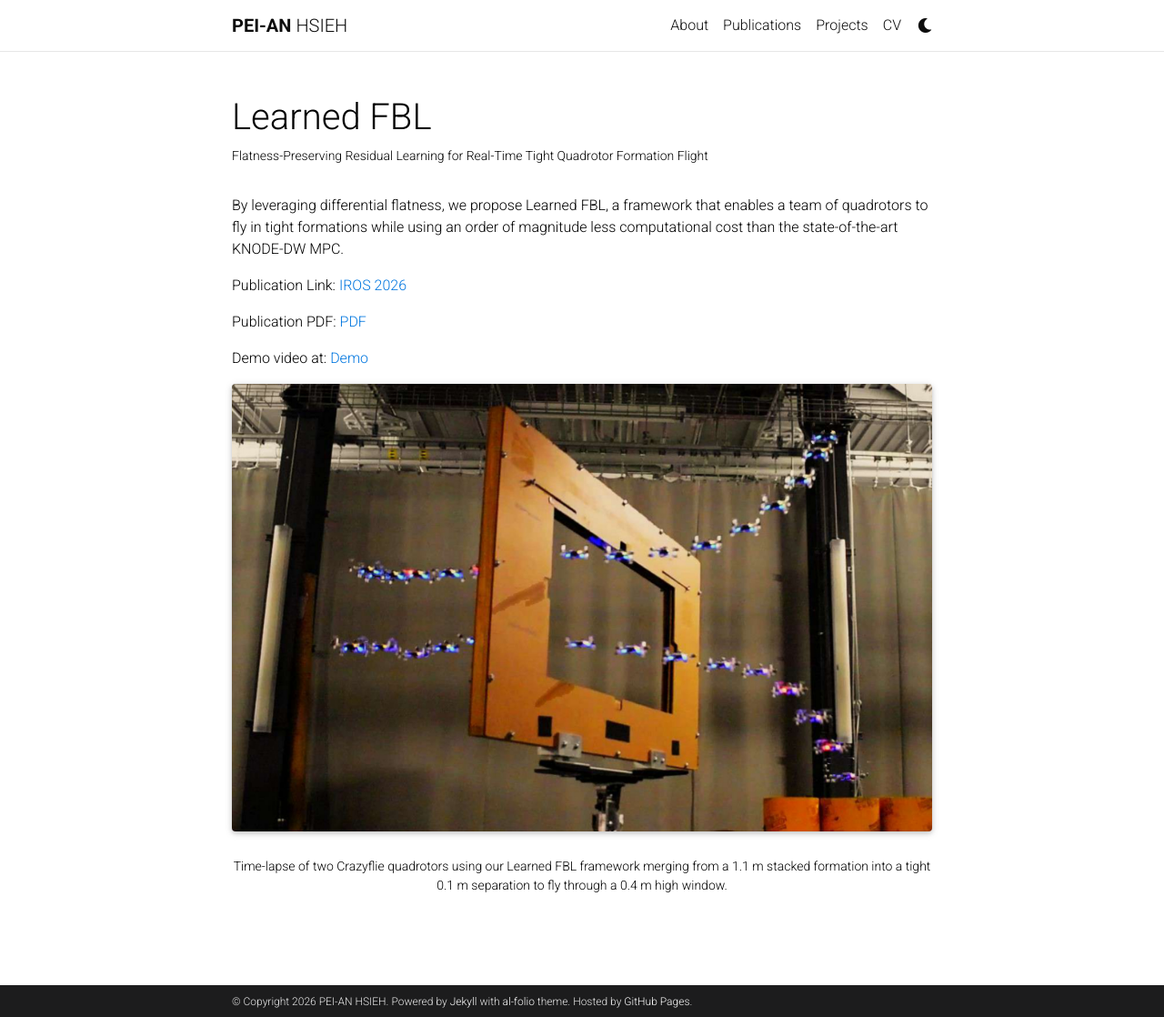
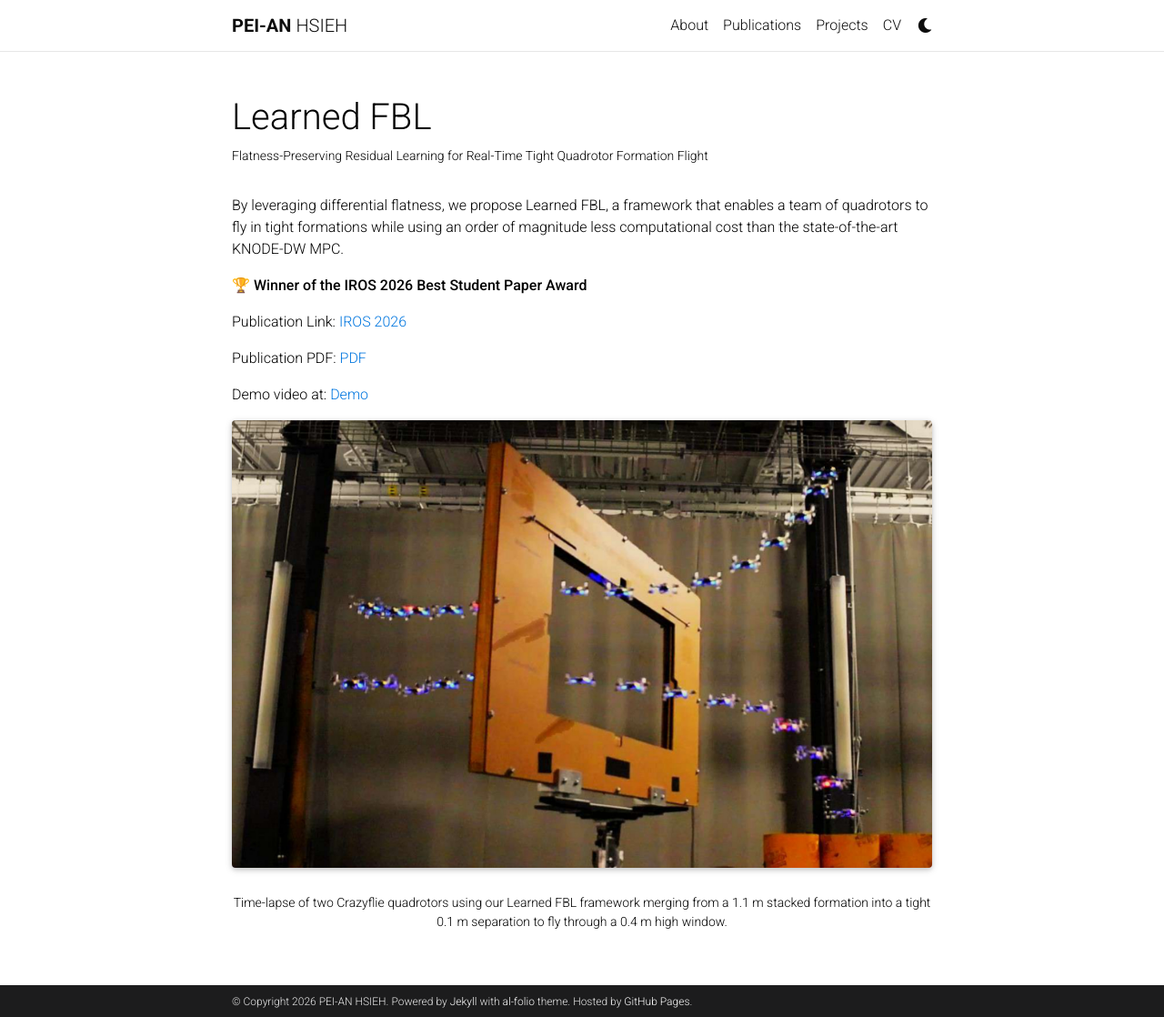
Before and after one commit to pei06/pei06.github.io, a Jekyll site: the page built from _projects/R_LearnedFBL.md, in a window 1280 px wide and 1118 px high. Shown: the whole window at 91% size. Built offline with Jekyll 4.4.1, drawn with Linux system fonts in a browser that asks for light colours; comment, search, counter and statistics services are not loaded; a style sheet for code colours, icons or effects is not loaded.

Commit message:
Add IROS 2026 Best Student Paper Award
Shows the award as a badge on the publications page, the project
page, and the CV honors section for the Learned_FBL paper.

Co-Authored-By: Claude Sonnet 5 <noreply@anthropic.com>

```diff
--- a/_bibliography/papers.bib
+++ b/_bibliography/papers.bib
@@ -3,6 +3,7 @@
 
 @article{Learned_FBL,
   abbr={IROS 2026},
+  award={Best Student Paper Award},
   bibtex_show={true},
   title={Flatness-Preserving Residual Learning for Real-Time Tight Quadrotor Formation Flight},
   author={Hsieh*, Pei-An and Yang*, Fengjun and Matni, Nikolai and Hsieh, M. Ani},
--- a/_data/cv.yml
+++ b/_data/cv.yml
@@ -67,6 +67,9 @@
 - title: Honors and Awards
   type: time_table
   contents:
+    - year: 2026
+      items:
+        - Best Student Paper Award, IROS 2026
     - year: 2022
       items:
         - Dean’s List Award, Department of Electrical Engineering, NTU
--- a/_layouts/bib.html
+++ b/_layouts/bib.html
@@ -19,6 +19,9 @@
           {%- else -%}
             <abbr class="badge">{{entry.abbr}}</abbr>
           {%- endif -%}
+        {%- endif -%}
+        {%- if entry.award -%}
+          <abbr class="badge award"><i class="fa-solid fa-trophy"></i> {{ entry.award }}</abbr>
         {%- endif -%}
         </div>
 
--- a/_projects/R_LearnedFBL.md
+++ b/_projects/R_LearnedFBL.md
@@ -8,6 +8,8 @@ category: Research Projects
 ---
 
 By leveraging differential flatness, we propose Learned FBL, a framework that enables a team of quadrotors to fly in tight formations while using an order of magnitude less computational cost than the state-of-the-art KNODE-DW MPC.
+
+🏆 **Winner of the IROS 2026 Best Student Paper Award**
 
 Publication Link: [IROS 2026](https://arxiv.org/abs/2607.12275)
 
```
